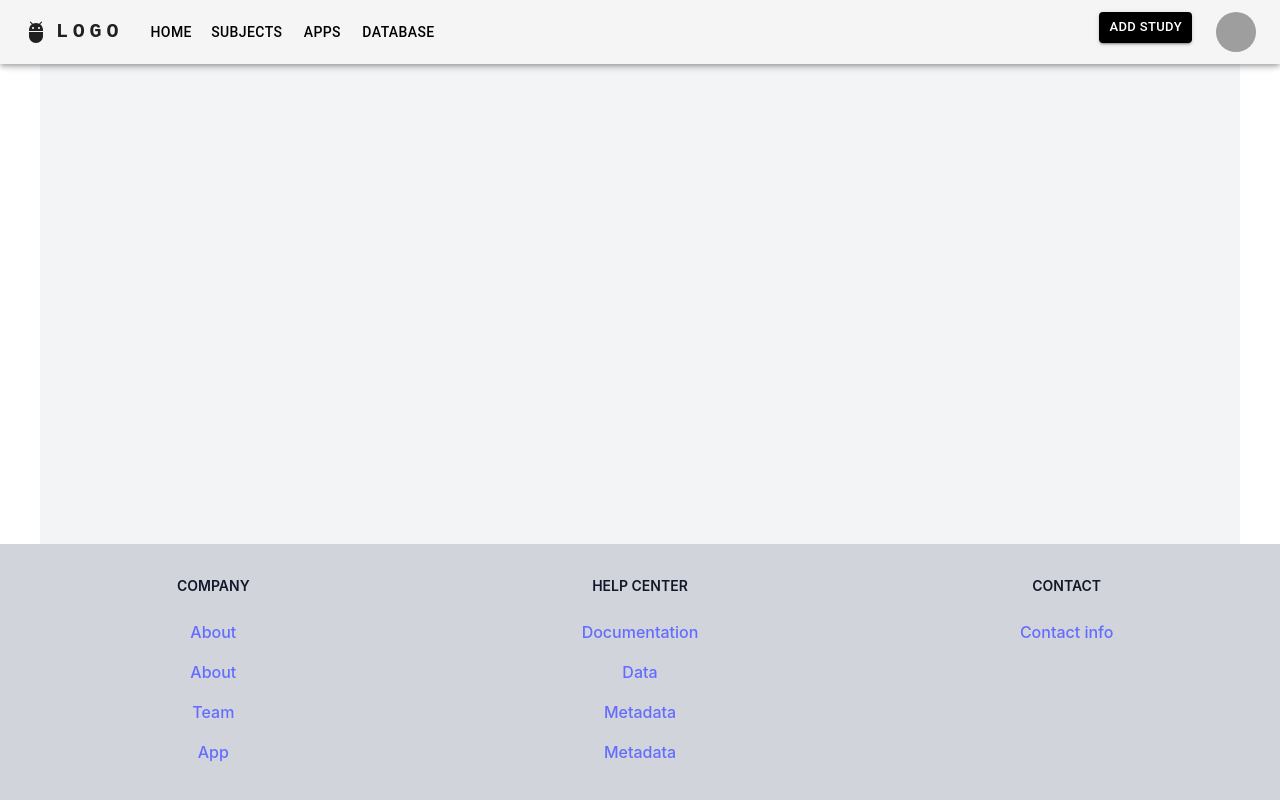
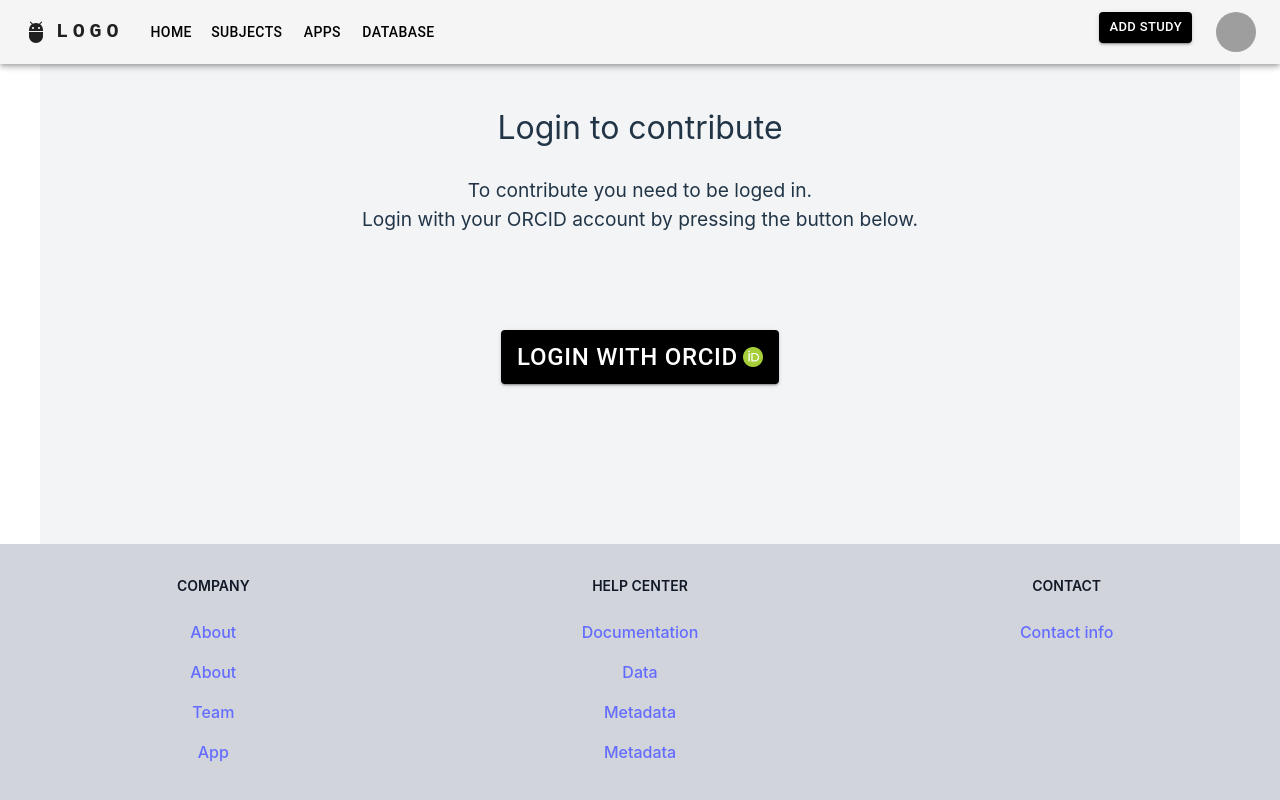
Before and after one commit to Mask1nen/2024-TDDD96-CAMA-BachelorsProject, a React (Vite) app in the folder cama_frontend/: page /login in a window 1280 px wide. Shown: the top 800 px of the page. Built offline with nearby package versions, Linux system fonts and the light colour scheme; grey boxes are pictures that could not be loaded.

Commit message:
427 feat: Login page before upload (wip)

```diff
--- a/cama_frontend/src/App.tsx
+++ b/cama_frontend/src/App.tsx
@@ -7,6 +7,7 @@
 import Profile from './pages/Profile/Profile';
 import AboutPage from './pages/About/AboutPage.tsx';
 import UploadPage from './pages/Upload/UploadPage.tsx';
+import LoginPage from './pages/Login/LoginPage.tsx';
 
 import { createTheme } from '@mui/material/styles';
 import { Box, Container } from '@mui/material';
@@ -52,6 +53,7 @@
             <Route path="/About" element={<AboutPage />} />
             <Route path="/Upload" element={<UploadPage />} />
             <Route path="/datasets/:titleSlug" element={<DatasetDetail />} />
+            <Route path="/login" element={<LoginPage />} />
         </Routes>
       </Container>
       <Footer />
--- a/cama_frontend/src/components/Navbar.tsx
+++ b/cama_frontend/src/components/Navbar.tsx
@@ -131,7 +131,7 @@
 
 
           <Box sx={{ flexGrow: 0, display:"flex"}}>
-              <Link to="Upload">
+              <Link to="Login">
                 <Button size="small"
                   key="addstudy"
                   variant="contained"
--- a/cama_frontend/src/pages/Login/LoginPage.tsx
+++ b/cama_frontend/src/pages/Login/LoginPage.tsx
@@ -0,0 +1,33 @@
+{/*This file conatins the code responible for controlling the content and function of the login page*/}
+
+import React from "react";
+import {Box, Button} from "@mui/material";
+import Logo  from "../../assets/images/orcid_logo_icon.png";
+
+
+
+const LoginPage: React.FC = () => {
+    return (
+        <Box display="flex" flexDirection="column" justifyContent="center" alignItems="center">
+
+            <Box display="flex" justifyContent="center" alignItems="center" sx={{ fontSize: "2rem", margin: "0.5rem" }}>
+                Login to contribute
+            </Box>
+
+            <Box display="flex" justifyContent="center" alignItems="center" sx={{ fontSize: "1.2rem", margin: "1rem" }}>
+                To contribute you need to be loged in.
+                <br />
+                Login with your ORCID account by pressing the button below.
+            </Box>
+
+            <Box display="flex" sx={{ justifyContent: "flex-start" }}>
+                <Button variant="contained" color="primary"  href="/login" sx={{ marginTop: 10, fontSize: "1.5rem" }}>
+                    Login with ORCID
+                    <img src={Logo} alt="ORCID logo" style={{ width: "20px", height: "20px", marginLeft: "5px" }} />
+                </Button>
+            </Box>
+        </Box>
+    );
+	};
+
+export default LoginPage;
```
Also changed, not shown: cama_frontend/src/assets/images/orcid_logo_icon.png (added), 1 other file (tests, documents, lock files or other folders).
